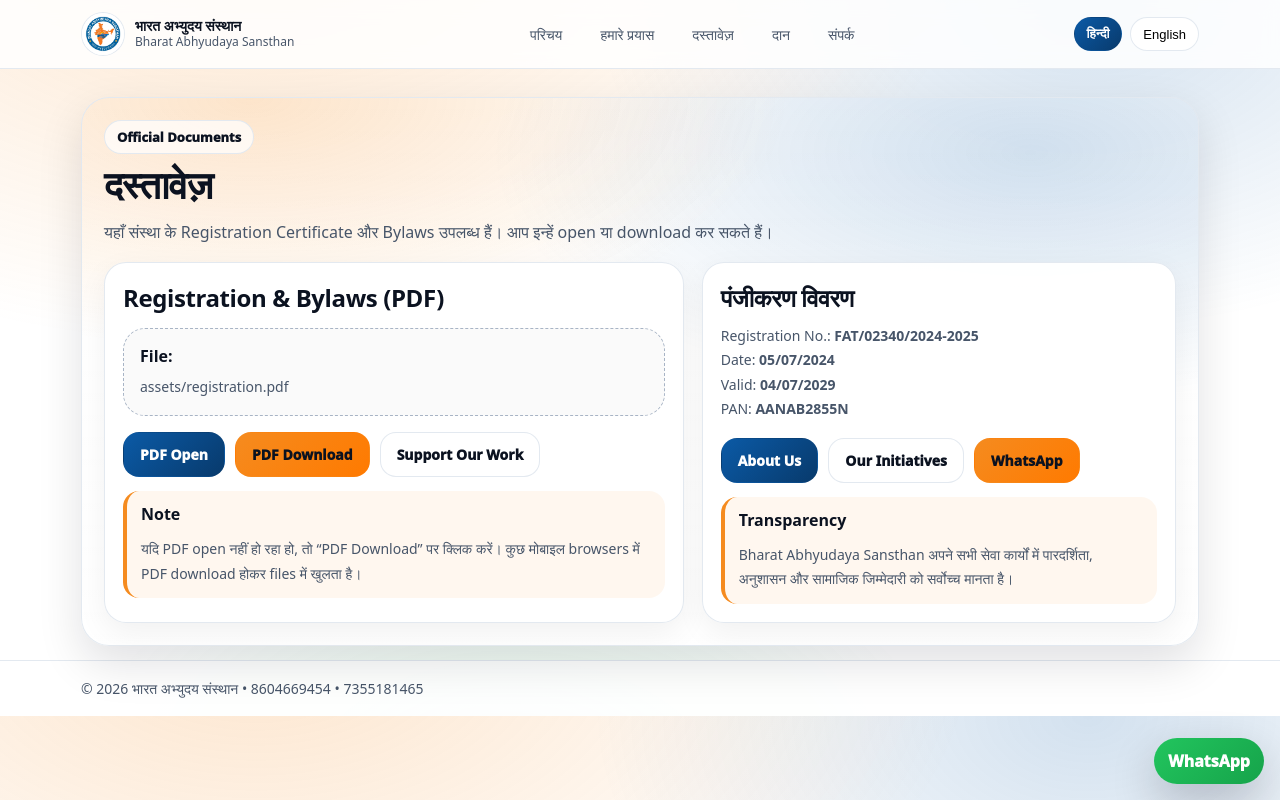
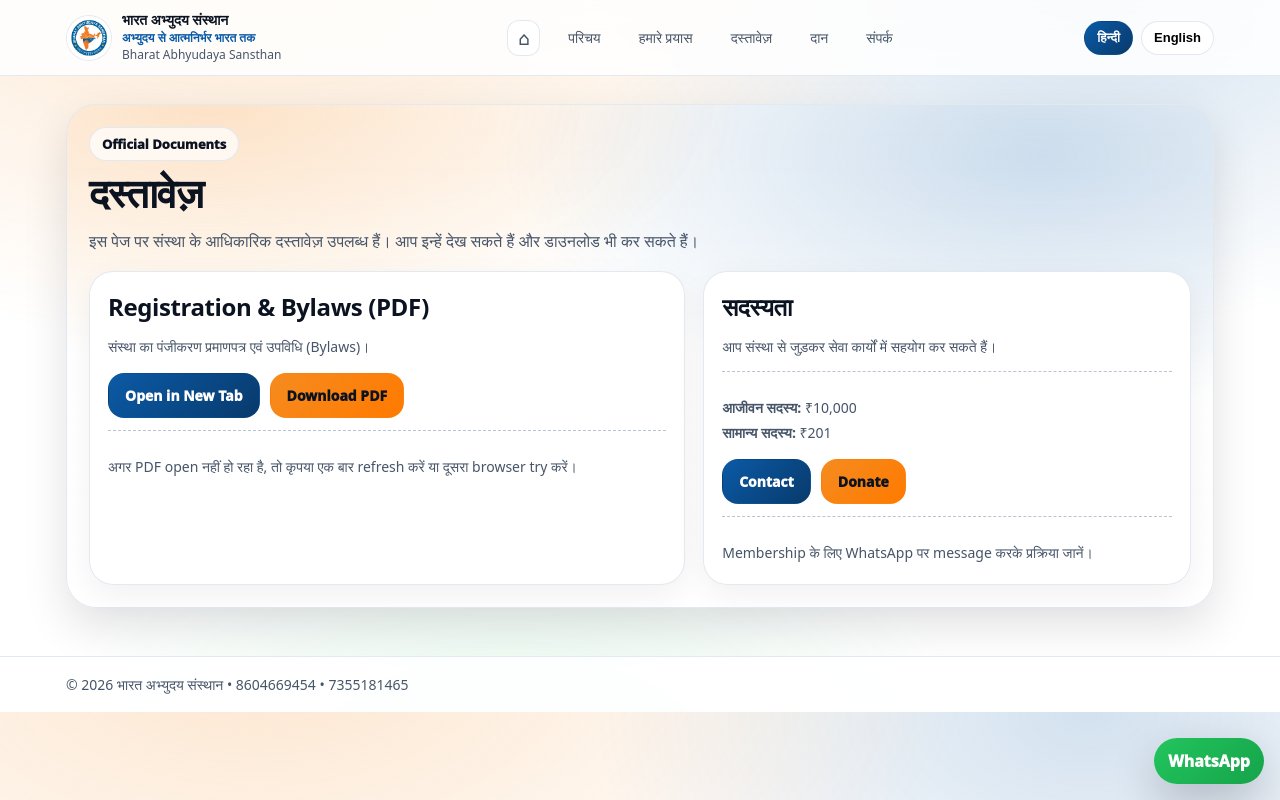
Before and after one commit to sheopratapsingh243-coder/bas-website, a plain HTML site: page documents.html in a window 1280 px wide. Drawn offline with Linux system fonts and the light colour scheme.

Commit message:
Update documents.html

```diff
--- a/documents.html
+++ b/documents.html
@@ -4,7 +4,7 @@
   <meta charset="UTF-8" />
   <meta name="viewport" content="width=device-width, initial-scale=1"/>
   <title>Documents • Bharat Abhyudaya Sansthan</title>
-  <meta name="description" content="Bharat Abhyudaya Sansthan registration certificate and bylaws PDF." />
+  <meta name="description" content="Official documents — registration certificate and bylaws of Bharat Abhyudaya Sansthan." />
 
   <style>
     :root{
@@ -14,8 +14,8 @@
       --muted:#475569;
       --border:#e2e8f0;
       --shadow:0 18px 45px rgba(2,6,23,.12);
-      --radius:22px;
-      --max:1150px;
+      --radius:24px;
+      --max:1180px;
     }
     *{box-sizing:border-box}
     html{scroll-behavior:smooth}
@@ -26,72 +26,86 @@
       background:
         radial-gradient(1200px 700px at 20% -10%, rgba(245,139,31,.22), transparent 60%),
         radial-gradient(900px 600px at 85% 0%, rgba(11,90,166,.18), transparent 55%),
-        radial-gradient(800px 500px at 40% 110%, rgba(34,197,94,.12), transparent 55%),
+        radial-gradient(900px 650px at 40% 115%, rgba(34,197,94,.12), transparent 55%),
         #fff;
     }
     a{color:inherit;text-decoration:none}
     .wrap{max-width:var(--max);margin:0 auto;padding:0 16px}
     section{padding:34px 0}
-    h1{margin:0;font-size:38px;letter-spacing:-.9px;line-height:1.1}
+    h1{margin:0;font-size:40px;letter-spacing:-1px;line-height:1.08}
     h2{margin:0;font-size:24px;letter-spacing:-.4px}
     p{margin:12px 0 0;line-height:1.75}
     .muted{color:var(--muted)}
     .small{font-size:14px}
+
+    header{
+      position:sticky;top:0;z-index:50;
+      background:rgba(255,255,255,.86);
+      backdrop-filter: blur(12px);
+      border-bottom:1px solid rgba(226,232,240,.95);
+    }
+    .nav{
+      display:flex;align-items:center;justify-content:space-between;
+      padding:12px 0;gap:12px;
+    }
+    .brand{display:flex;align-items:center;gap:10px;min-width:260px}
+    .logo{
+      width:46px;height:46px;border-radius:999px;
+      border:1px solid rgba(226,232,240,.95);
+      object-fit:cover;background:#fff;
+    }
+    .brand b{display:block;font-size:14px;line-height:1.1}
+    .brand span{display:block;font-size:12px;color:var(--muted)}
+    .brand i{display:block;font-style:normal;font-size:12px;color:#0b5aa6;font-weight:900;margin-top:2px}
+
+    .menu{display:none;gap:18px;font-size:14px;color:var(--muted)}
+    .menu a{padding:8px 10px;border-radius:12px}
+    .menu a:hover{color:var(--brand);background:rgba(11,90,166,.06)}
+    @media(min-width:980px){.menu{display:flex}}
+
+    .homeIcon{
+      font-size:18px;
+      font-weight:950;
+      padding:8px 12px;
+      border-radius:12px;
+      border:1px solid rgba(226,232,240,.95);
+      background:rgba(255,255,255,.9);
+      line-height:1;
+    }
+    .homeIcon:hover{
+      background:rgba(11,90,166,.08);
+      color:var(--brand);
+    }
+
+    .toggle{display:flex;gap:8px}
+    .pill{
+      border:1px solid rgba(226,232,240,.95);
+      background:#fff;padding:8px 12px;border-radius:999px;
+      font-size:13px;cursor:pointer;
+      font-weight:900;
+    }
+    .pill.active{
+      background:linear-gradient(135deg,var(--brand),#083a6c);
+      color:#fff;border-color:transparent;
+    }
+
+    .heroBox{
+      border-radius:30px;
+      border:1px solid rgba(226,232,240,.95);
+      background:
+        radial-gradient(900px 420px at 12% 0%, rgba(245,139,31,.24), transparent 60%),
+        radial-gradient(900px 420px at 85% 10%, rgba(11,90,166,.20), transparent 60%),
+        linear-gradient(180deg, rgba(255,255,255,.86), rgba(255,255,255,.97));
+      box-shadow:var(--shadow);
+      padding:22px;
+    }
+
     .kicker{
       display:inline-flex;gap:8px;align-items:center;
       padding:7px 12px;border-radius:999px;
       border:1px solid rgba(226,232,240,.95);
       background:rgba(255,255,255,.7);
       font-weight:950;font-size:13px;
-    }
-
-    header{
-      position:sticky;top:0;z-index:50;
-      background:rgba(255,255,255,.85);
-      backdrop-filter: blur(10px);
-      border-bottom:1px solid rgba(226,232,240,.95);
-    }
-    .nav{
-      display:flex;align-items:center;justify-content:space-between;
-      padding:12px 0;gap:12px;
-    }
-    .brand{display:flex;align-items:center;gap:10px;min-width:230px}
-    .logo{
-      width:44px;height:44px;border-radius:999px;
-      border:1px solid rgba(226,232,240,.95);
-      object-fit:cover;background:#fff;
-    }
-    .brand b{display:block;font-size:14px;line-height:1.1}
-    .brand span{display:block;font-size:12px;color:var(--muted)}
-
-    .menu{display:none;gap:18px;font-size:14px;color:var(--muted)}
-    .menu a{padding:8px 10px;border-radius:12px}
-    .menu a:hover{color:var(--brand);background:rgba(11,90,166,.06)}
-    @media(min-width:980px){.menu{display:flex}}
-
-    .toggle{display:flex;gap:8px}
-    .pill{
-      border:1px solid rgba(226,232,240,.95);
-      background:#fff;padding:8px 12px;border-radius:999px;
-      font-size:13px;cursor:pointer;
-    }
-    .pill.active{
-      background:linear-gradient(135deg,var(--brand),#083a6c);
-      color:#fff;border-color:transparent;font-weight:950;
-    }
-
-    .hero{padding:28px 0 0}
-    .heroBox{
-      border-radius:28px;
-      border:1px solid rgba(226,232,240,.95);
-      background:
-        radial-gradient(900px 420px at 15% 0%, rgba(245,139,31,.22), transparent 60%),
-        radial-gradient(900px 420px at 85% 10%, rgba(11,90,166,.18), transparent 60%),
-        linear-gradient(180deg, rgba(255,255,255,.85), rgba(255,255,255,.95));
-      box-shadow:var(--shadow);
-      padding:22px;
-      overflow:hidden;
-      position:relative;
     }
 
     .grid{
@@ -105,14 +119,14 @@
     }
 
     .card{
-      background:rgba(255,255,255,.96);
+      background:rgba(255,255,255,.97);
       border:1px solid rgba(226,232,240,.95);
       border-radius:var(--radius);
       padding:18px;
       box-shadow:0 10px 30px rgba(2,6,23,.06);
     }
 
-    .btnRow{display:flex;flex-wrap:wrap;gap:10px;margin-top:16px}
+    .btnRow{display:flex;flex-wrap:wrap;gap:10px;margin-top:14px}
     .btn{
       border-radius:16px;padding:12px 16px;font-size:14px;
       border:1px solid rgba(226,232,240,.95);
@@ -122,28 +136,17 @@
     }
     .btn.primary{
       background:linear-gradient(135deg,var(--accent),#ff7a00);
-      border-color:transparent;font-weight:950;
+      border-color:transparent;
     }
     .btn.secondary{
       background:linear-gradient(135deg,var(--brand),#083a6c);
-      color:#fff;border-color:transparent;font-weight:950;
+      color:#fff;border-color:transparent;
     }
 
-    .pdfBox{
-      border:1px dashed rgba(148,163,184,.8);
-      border-radius:22px;
-      padding:16px;
-      background:rgba(2,6,23,.02);
-      margin-top:14px;
-    }
-    .pdfBox b{display:block}
-
-    .note{
-      border-left:4px solid var(--accent);
-      padding:12px 14px;
-      background:rgba(245,139,31,.07);
-      border-radius:16px;
-      margin-top:14px;
+    .line{
+      margin-top:12px;
+      border-top:1px dashed rgba(148,163,184,.65);
+      padding-top:12px;
     }
 
     .wa{
@@ -171,11 +174,13 @@
         <img class="logo" src="./assets/logo.jpg" alt="BAS Logo">
         <div>
           <b id="brandText">भारत अभ्युदय संस्थान</b>
+          <i id="brandTag">अभ्युदय से आत्मनिर्भर भारत तक</i>
           <span id="brandSub">Bharat Abhyudaya Sansthan</span>
         </div>
       </a>
 
       <nav class="menu">
+        <a href="index.html" id="mHome" class="homeIcon" aria-label="Home" title="Home">⌂</a>
         <a href="about.html" id="mAbout">परिचय</a>
         <a href="initiatives.html" id="mWork">हमारे प्रयास</a>
         <a href="documents.html" id="mDocs">दस्तावेज़</a>
@@ -193,70 +198,60 @@
 
 <main>
 
-  <section class="hero">
+  <section style="padding-top:28px">
     <div class="wrap">
       <div class="heroBox">
         <span class="kicker" id="kicker">Official Documents</span>
-        <h1 id="title" style="margin-top:10px">दस्तावेज़</h1>
+        <h1 style="margin-top:10px" id="title">दस्तावेज़</h1>
         <p class="muted" id="subtitle">
-          यहाँ संस्था के Registration Certificate और Bylaws उपलब्ध हैं।
-          आप इन्हें open या download कर सकते हैं।
+          इस पेज पर संस्था के आधिकारिक दस्तावेज़ उपलब्ध हैं। आप इन्हें देख सकते हैं और डाउनलोड भी कर सकते हैं।
         </p>
 
         <div class="grid">
 
           <div class="card">
             <h2 id="pdfT">Registration & Bylaws (PDF)</h2>
-
-            <div class="pdfBox">
-              <b id="pdfName">File:</b>
-              <p class="small muted" style="margin-top:8px" id="pdfPath">
-                assets/registration.pdf
-              </p>
-            </div>
+            <p class="small muted" id="pdfD">
+              संस्था का पंजीकरण प्रमाणपत्र एवं उपविधि (Bylaws)।
+            </p>
 
             <div class="btnRow">
               <a class="btn secondary" href="./assets/registration.pdf" target="_blank" rel="noreferrer" id="openBtn">
-                Open PDF
+                Open in New Tab
               </a>
               <a class="btn primary" href="./assets/registration.pdf" download id="downBtn">
                 Download PDF
               </a>
-              <a class="btn" href="donate.html" id="supportBtn">
-                Support Our Work
-              </a>
             </div>
 
-            <div class="note">
-              <b id="noteT">Note</b>
-              <p class="small muted" id="noteD">
-                यदि PDF open नहीं हो रहा हो, तो “Download PDF” पर क्लिक करें।
-                कुछ मोबाइल browsers में PDF download होकर files में खुलता है।
+            <div class="line">
+              <p class="small muted" id="pdfNote">
+                अगर PDF open नहीं हो रहा है, तो कृपया एक बार refresh करें या दूसरा browser try करें।
               </p>
             </div>
           </div>
 
           <div class="card">
-            <h2 id="regT">Registration Details</h2>
-            <p class="small muted" style="margin-top:10px" id="regD">
-              Registration No.: <b>FAT/02340/2024-2025</b><br>
-              Date: <b>05/07/2024</b><br>
-              Valid: <b>04/07/2029</b><br>
-              PAN: <b>AANAB2855N</b>
+            <h2 id="memT">सदस्यता</h2>
+            <p class="muted small" id="memD">
+              आप संस्था से जुड़कर सेवा कार्यों में सहयोग कर सकते हैं।
             </p>
 
-            <div class="btnRow">
-              <a class="btn secondary" href="about.html" id="aboutBtn">About Us</a>
-              <a class="btn" href="initiatives.html" id="workBtn">Our Initiatives</a>
-              <a class="btn primary" href="https://wa.me/918604669454" target="_blank" rel="noreferrer" id="waBtn">
-                WhatsApp
-              </a>
+            <div class="line">
+              <p class="muted small" id="memFees">
+                <b>आजीवन सदस्य:</b> ₹10,000<br>
+                <b>सामान्य सदस्य:</b> ₹201
+              </p>
             </div>
 
-            <div class="note">
-              <b id="trustT">Transparency</b>
-              <p class="small muted" id="trustD">
-                Bharat Abhyudaya Sansthan अपने सभी सेवा कार्यों में पारदर्शिता, अनुशासन और सामाजिक जिम्मेदारी को सर्वोच्च मानता है।
+            <div class="btnRow">
+              <a class="btn secondary" href="contact.html" id="joinBtn">Contact</a>
+              <a class="btn primary" href="donate.html" id="donBtn">Donate</a>
+            </div>
+
+            <div class="line">
+              <p class="small muted" id="memNote">
+                Membership के लिए WhatsApp पर message करके प्रक्रिया जानें।
               </p>
             </div>
           </div>
@@ -281,58 +276,52 @@
   const t = {
     hi:{
       brand:"भारत अभ्युदय संस्थान",
+      brandTag:"अभ्युदय से आत्मनिर्भर भारत तक",
       sub:"Bharat Abhyudaya Sansthan",
-      m:{a:"परिचय",w:"हमारे प्रयास",d:"दस्तावेज़",dn:"दान",c:"संपर्क"},
+      m:{home:"⌂",a:"परिचय",w:"हमारे प्रयास",d:"दस्तावेज़",dn:"दान",c:"संपर्क"},
 
       kicker:"Official Documents",
       title:"दस्तावेज़",
-      subtitle:"यहाँ संस्था के Registration Certificate और Bylaws उपलब्ध हैं। आप इन्हें open या download कर सकते हैं।",
+      subtitle:"इस पेज पर संस्था के आधिकारिक दस्तावेज़ उपलब्ध हैं। आप इन्हें देख सकते हैं और डाउनलोड भी कर सकते हैं।",
 
       pdfT:"Registration & Bylaws (PDF)",
-      pdfName:"File:",
-      openBtn:"PDF Open",
-      downBtn:"PDF Download",
-      supportBtn:"Support Our Work",
+      pdfD:"संस्था का पंजीकरण प्रमाणपत्र एवं उपविधि (Bylaws)।",
+      openBtn:"Open in New Tab",
+      downBtn:"Download PDF",
+      pdfNote:"अगर PDF open नहीं हो रहा है, तो कृपया एक बार refresh करें या दूसरा browser try करें।",
 
-      noteT:"Note",
-      noteD:"यदि PDF open नहीं हो रहा हो, तो “PDF Download” पर क्लिक करें। कुछ मोबाइल browsers में PDF download होकर files में खुलता है।",
-
-      regT:"पंजीकरण विवरण",
-      aboutBtn:"About Us",
-      workBtn:"Our Initiatives",
-      waBtn:"WhatsApp",
-
-      trustT:"Transparency",
-      trustD:"Bharat Abhyudaya Sansthan अपने सभी सेवा कार्यों में पारदर्शिता, अनुशासन और सामाजिक जिम्मेदारी को सर्वोच्च मानता है।",
+      memT:"सदस्यता",
+      memD:"आप संस्था से जुड़कर सेवा कार्यों में सहयोग कर सकते हैं।",
+      memFees:"<b>आजीवन सदस्य:</b> ₹10,000<br><b>सामान्य सदस्य:</b> ₹201",
+      joinBtn:"Contact",
+      donBtn:"Donate",
+      memNote:"Membership के लिए WhatsApp पर message करके प्रक्रिया जानें।",
 
       foot:"भारत अभ्युदय संस्थान"
     },
 
     en:{
       brand:"Bharat Abhyudaya Sansthan",
+      brandTag:"Upliftment to Self-Reliant India",
       sub:"Registered Social Organization",
-      m:{a:"About",w:"Initiatives",d:"Documents",dn:"Donate",c:"Contact"},
+      m:{home:"⌂",a:"About",w:"Initiatives",d:"Documents",dn:"Donate",c:"Contact"},
 
       kicker:"Official Documents",
       title:"Documents",
-      subtitle:"Registration Certificate and Bylaws are available here. You can open or download the PDF.",
+      subtitle:"This page contains official documents of the organization. You can view and download them.",
 
       pdfT:"Registration & Bylaws (PDF)",
-      pdfName:"File:",
-      openBtn:"Open PDF",
+      pdfD:"Official registration certificate and bylaws of the organization.",
+      openBtn:"Open in New Tab",
       downBtn:"Download PDF",
-      supportBtn:"Support Our Work",
+      pdfNote:"If the PDF does not open, please refresh once or try another browser.",
 
-      noteT:"Note",
-      noteD:"If the PDF does not open, click “Download PDF”. On some mobile browsers the file downloads and opens in the files app.",
-
-      regT:"Registration Details",
-      aboutBtn:"About Us",
-      workBtn:"Our Initiatives",
-      waBtn:"WhatsApp",
-
-      trustT:"Transparency",
-      trustD:"Bharat Abhyudaya Sansthan values transparency, discipline and social responsibility in all service activities.",
+      memT:"Membership",
+      memD:"You can join the organization and support our service initiatives.",
+      memFees:"<b>Lifetime Member:</b> ₹10,000<br><b>General Member:</b> ₹201",
+      joinBtn:"Contact",
+      donBtn:"Donate",
+      memNote:"For membership, message us on WhatsApp to know the process.",
 
       foot:"Bharat Abhyudaya Sansthan"
     }
@@ -343,8 +332,10 @@
     document.documentElement.lang=(lang==="hi")?"hi":"en";
 
     document.getElementById("brandText").textContent=d.brand;
+    document.getElementById("brandTag").textContent=d.brandTag;
     document.getElementById("brandSub").textContent=d.sub;
 
+    document.getElementById("mHome").textContent=d.m.home;
     document.getElementById("mAbout").textContent=d.m.a;
     document.getElementById("mWork").textContent=d.m.w;
     document.getElementById("mDocs").textContent=d.m.d;
@@ -356,27 +347,22 @@
     document.getElementById("subtitle").textContent=d.subtitle;
 
     document.getElementById("pdfT").textContent=d.pdfT;
-    document.getElementById("pdfName").textContent=d.pdfName;
-
+    document.getElementById("pdfD").textContent=d.pdfD;
     document.getElementById("openBtn").textContent=d.openBtn;
     document.getElementById("downBtn").textContent=d.downBtn;
-    document.getElementById("supportBtn").textContent=d.supportBtn;
+    document.getElementById("pdfNote").textContent=d.pdfNote;
 
-    document.getElementById("noteT").textContent=d.noteT;
-    document.getElementById("noteD").textContent=d.noteD;
-
-    document.getElementById("regT").textContent=d.regT;
-    document.getElementById("aboutBtn").textContent=d.aboutBtn;
-    document.getElementById("workBtn").textContent=d.workBtn;
-    document.getElementById("waBtn").textContent=d.waBtn;
-
-    document.getElementById("trustT").textContent=d.trustT;
-    document.getElementById("trustD").textContent=d.trustD;
+    document.getElementById("memT").textContent=d.memT;
+    document.getElementById("memD").textContent=d.memD;
+    document.getElementById("memFees").innerHTML=d.memFees;
+    document.getElementById("joinBtn").textContent=d.joinBtn;
+    document.getElementById("donBtn").textContent=d.donBtn;
+    document.getElementById("memNote").textContent=d.memNote;
 
     document.getElementById("foot").textContent=d.foot;
   }
 
-  // ---- language persistence (works across all pages) ----
+  // ---- language persistence ----
   const btnHi = document.getElementById("btnHi");
   const btnEn = document.getElementById("btnEn");
 
```
